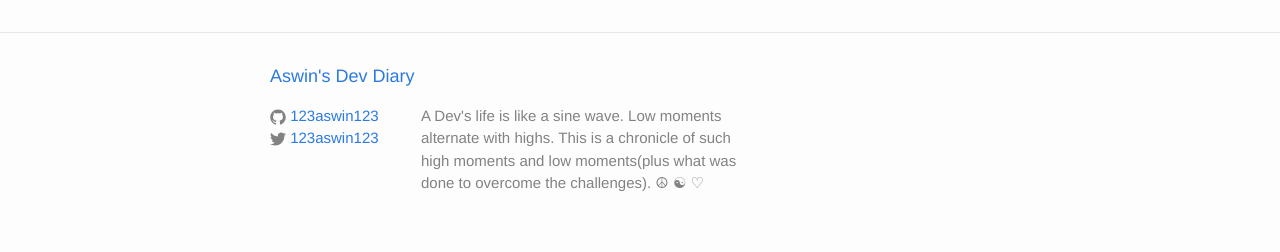
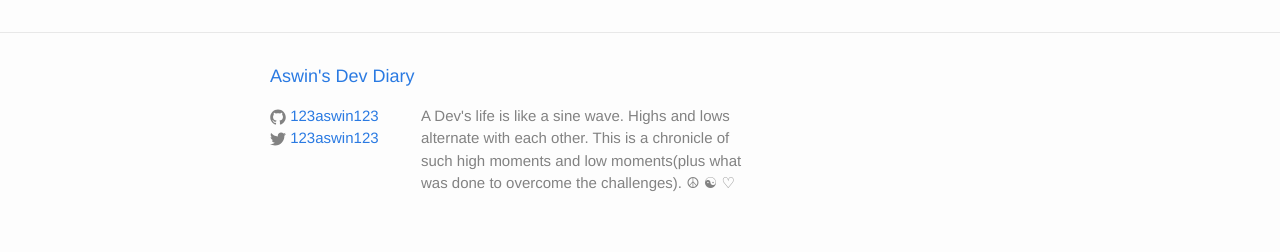
Before and after one commit to 123aswin123/123aswin123.github.io, a Jekyll site: the page built from index.html, in a window 1280 px wide. Shown: the part 782-1034 px from the top of the page. Built offline with Jekyll 4.4.1, drawn with Linux system fonts in a browser that asks for light colours.

Commit message:
Edited site summary

```diff
--- a/_config.yml
+++ b/_config.yml
@@ -2,7 +2,7 @@
 title: Aswin's Dev Diary
 
 description: > # this means to ignore newlines until "baseurl:"
-  A Dev's life is like a sine wave. Low moments alternate with highs. This is a chronicle of such
+  A Dev's life is like a sine wave. Highs and lows alternate with each other. This is a chronicle of such
   high moments and low moments(plus what was done to overcome the challenges).
   ☮ ☯ ♡
 baseurl: "" # the subpath of your site, e.g. /blog/
```
